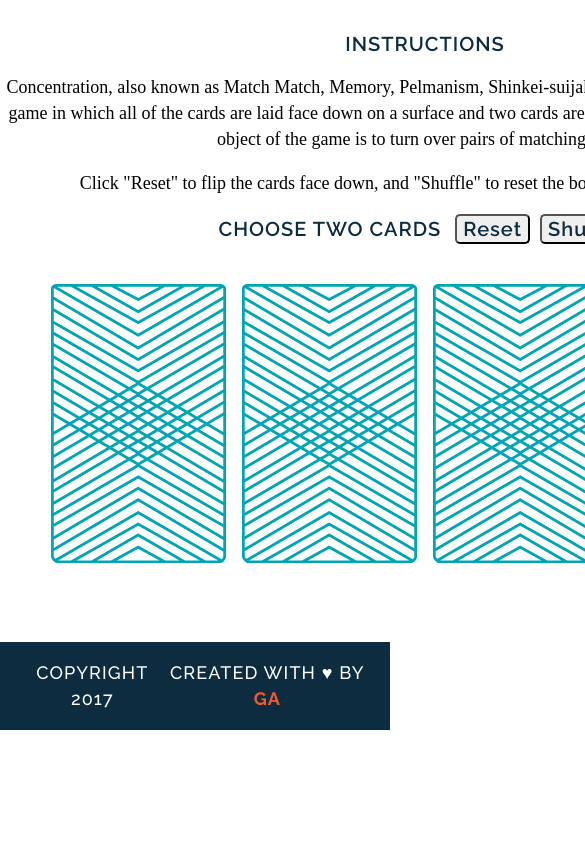
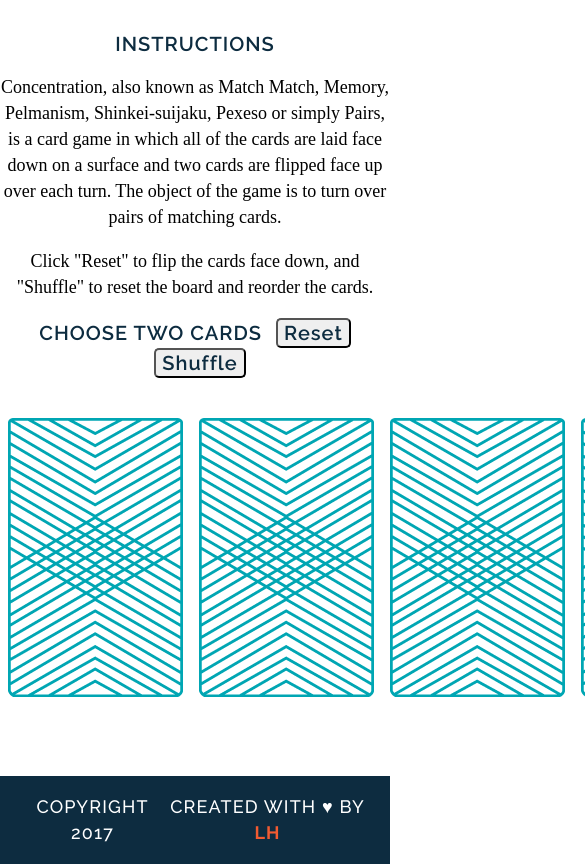
Before and after one commit to lhilt/GA-memory-game, a plain HTML site: page memory_game/index.html in a window 390 px wide. Shown: the part 177-1041 px from the top of the page, 585 px wide, since content can reach past the window. Before the commit the page ends 907 px from the top, so only its background shows below. Drawn offline with Linux system fonts and the light colour scheme; a web font is replaced by a local one.

Commit message:
Make width of the content responsive to change in screen size

```diff
--- a/memory_game/css/style.css
+++ b/memory_game/css/style.css
@@ -16,12 +16,16 @@ nav {
 }
 
 main {
-	width: 850px;
+	max-width: 850px;
 	margin: 35px auto;
 }
 
 img {
 	margin: 40px 8px;
+}
+
+.board {
+	white-space: nowrap;
 }
 
 h1 {
--- a/memory_game/index.html
+++ b/memory_game/index.html
@@ -37,7 +37,7 @@
 	<footer>
 		<p class="copyright">Copyright 2017</p>
 		<p class="message">Created with &hearts; by
-			<span class="name">GA</span>
+			<span class="name">LH</span>
 		</p>
 	</footer>
 <script src="js/main.js"></script>
```
